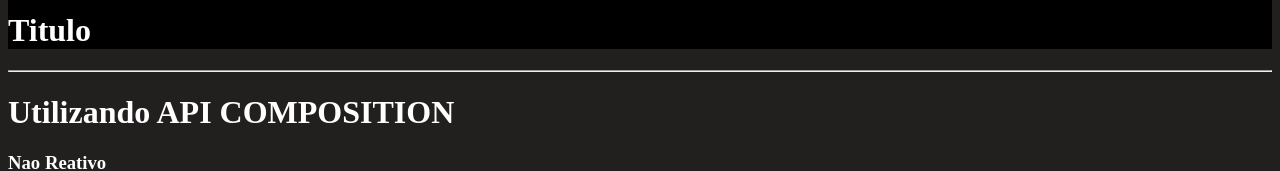
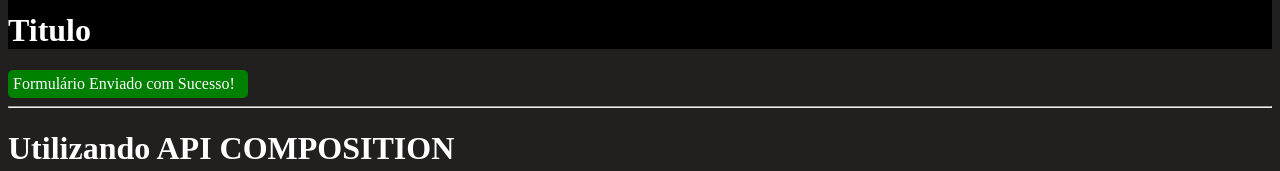
Before and after one commit to lucianopovoas/EstudoVue, a Vue app: page / in a window 1280 px wide. Shown: the part 1726-1897 px from the top of the page. Built offline with nearby package versions, Linux system fonts and the light colour scheme.

Commit message:
Props Tiago Matos ate aula 15

```diff
--- a/src/App.vue
+++ b/src/App.vue
@@ -33,6 +33,7 @@
 
   <div>
     <SlotComponent/>
+    <PropsDado variante="success"/>
   </div>
 
   <div>
@@ -62,6 +63,8 @@ import WatchObservadores from './components/Watch/WatchObservadores.vue';
 
 import SlotComponent from './components/Slot/SlotComponent.vue';
 
+import PropsDado from './components/Props/PropsDado.vue';
+
 import ApiComposition from './components/ApiComposition/ApiComposition.vue';
 
   export default{
@@ -83,6 +86,7 @@ import ApiComposition from './components/ApiComposition/ApiComposition.vue';
       ComputedPropriedade,
       WatchObservadores,
       SlotComponent,
+      PropsDado,
       ApiComposition,
     },
     data(){
--- a/src/components/Props/PropsDado.vue
+++ b/src/components/Props/PropsDado.vue
@@ -1,12 +1,43 @@
 <template>
-    <p></p>
+    <div :class="baseClass">
+        Formulário Enviado com Sucesso!
+    </div>
 </template>
 
 <script>
     export default{
         name: 'PropsDado',
+        props:{
+            variante:{
+                type: String,
+                default: ''
+            }
+        },
+        computed:{
+            baseClass(){
+                return [
+                    'alert',
+                    this.variante ? `alert-${this.variante}` : ''
+                ]
+            }
+        },
         data() {
 
         }
     }
 </script>
+
+<style scoped>
+    .alert{
+        background: gray;
+        width: 230px;
+        padding: 5px;
+        border-radius: 5px;
+    }
+    .alert-error{
+        background-color: red;
+    }
+    .alert-success{
+        background: green;
+    }
+</style>
```
